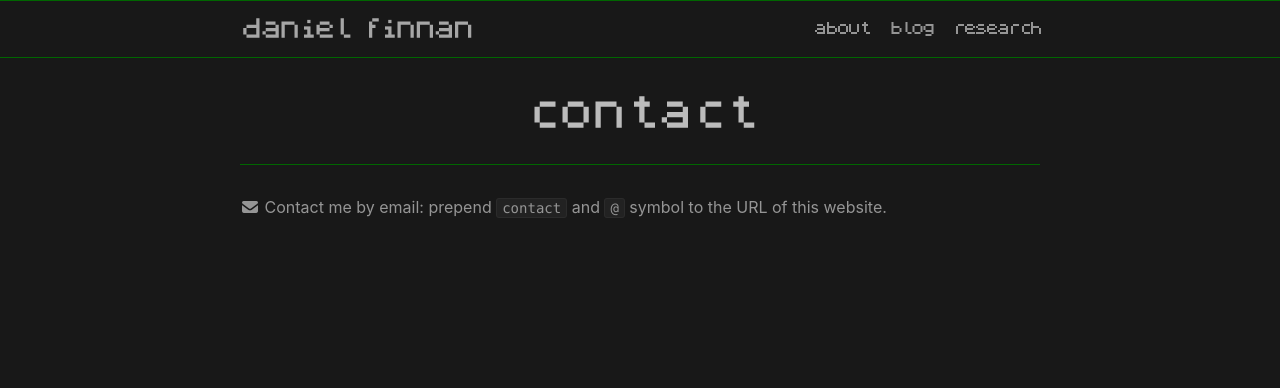
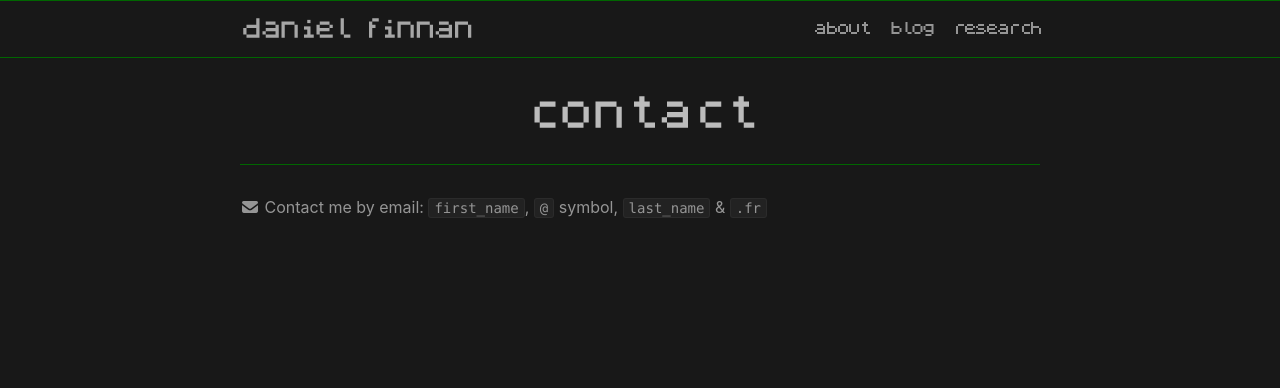
Before and after one commit to daniel-finnan/daniel-finnan.github.io, a Jekyll site: the page built from contact.md, in a window 1280 px wide. Shown: the top 388 px of the page. Built offline with Jekyll 4.4.1, drawn with Linux system fonts in a browser that asks for light colours; nearby versions of some CDN libraries.

Commit message:
changed email

```diff
--- a/contact.md
+++ b/contact.md
@@ -4,4 +4,4 @@ title: contact
 permalink: /contact/
 ---
 
-<i class="fa-solid fa-envelope"></i> Contact me by email: prepend `contact` and `@` symbol to the URL of this website.
+<i class="fa-solid fa-envelope"></i> Contact me by email: `first_name`, `@` symbol, `last_name` & `.fr`
```
Also changed, not shown: README.md.
